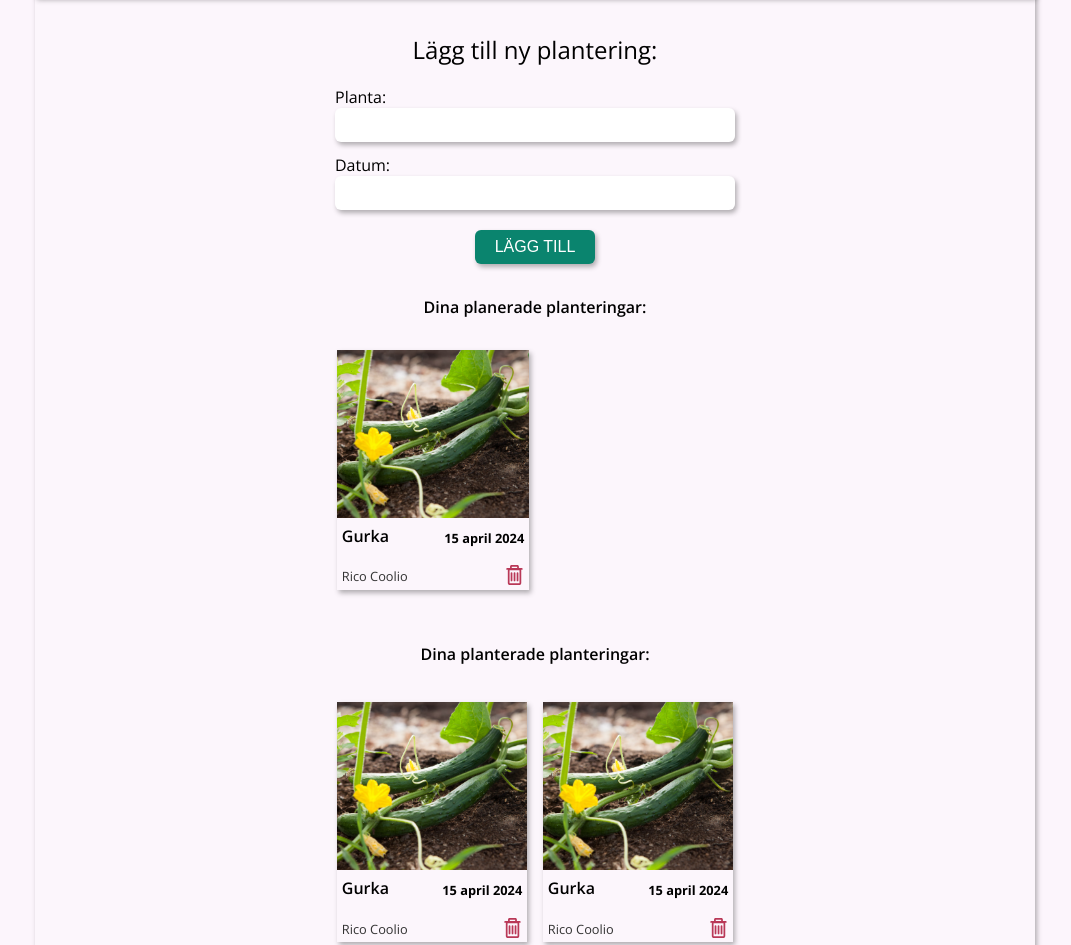
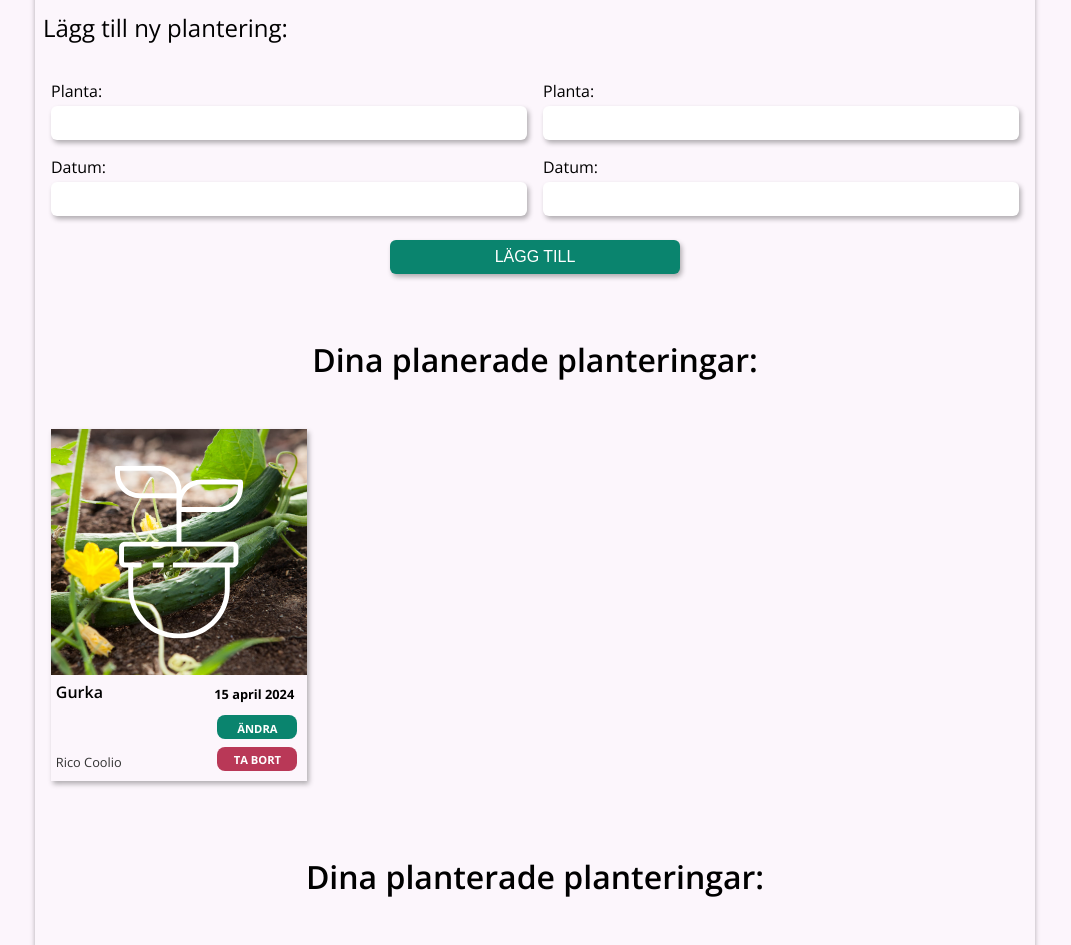
Before and after one commit to JonerSvensson/Planned-Planthood, a plain HTML site: page Jonas/mypage.html in a window 1280 px wide. Shown: the part 385-1330 px from the top of the page, without its empty margins (105-1176 px from the left). Drawn offline with nearby package versions, Linux system fonts and the light colour scheme.

Commit message:
Updated media query to work better on desktop

```diff
--- a/Jonas/mypage.html
+++ b/Jonas/mypage.html
@@ -4,12 +4,15 @@
     <meta charset="UTF-8" />
     <meta name="viewport" content="width=device-width, initial-scale=1.0" />
     <title>Planned Planthood | Min Sida</title>
-    <link rel="stylesheet" href="../styles/style.css" />
+    <link rel="stylesheet" href="./styles/style.css" />
     <link
-      href="https://fonts.googleapis.com/css2?family=Lato:wght@300;400;600;700&family=Maven+Pro:wght@400;600;700&family=Open+Sans:wght@400;600;700&display=swap"
+      href="https://fonts.googleapis.com/css2
+                ?family=Lato:wght@300;400;600;700
+                &family=Maven+Pro:wght@400;600;700
+                &family=Open+Sans:wght@400;600;700
+                &display=swap"
       rel="stylesheet"
     />
-    "
   </head>
   <body>
     <div class="grid-container">
@@ -46,13 +49,19 @@
         <h2>Lägg till ny plantering:</h2>
 
         <form action="/add" method="post">
-          <label for="planta">Planta:</label>
-          <input class="input-box" type="text" id="planta" name="planta" />
+          <label id="label-planta1" for="planta1">Planta:</label>
+          <input class="input-box" type="text" id="planta1" name="planta1" />
 
-          <label for="datum">Datum:</label>
-          <input class="input-box" type="text" id="datum" name="datum" />
+          <label id="label-planta2" for="planta2">Planta:</label>
+          <input class="input-box" type="text" id="planta2" name="planta2" />
 
-          <button type="submit">LÄGG TILL</button>
+          <label id="label-datum1" for="datum1">Datum:</label>
+          <input class="input-box" type="text" id="datum1" name="datum1" />
+
+          <label id="label-datum2" for="datum2">Datum:</label>
+          <input class="input-box" type="text" id="datum2" name="datum2" />
+
+          <button id="submit-planta" type="submit">LÄGG TILL</button>
         </form>
       </main>
 
@@ -75,6 +84,8 @@
             <span class="plant-name">Gurka</span>
             <span class="plant-date">15 april 2024</span>
             <span class="plant-footer">Rico Coolio</span>
+
+            <button class="edit-btn">ÄNDRA</button>
 
             <button class="delete-btn">
               <img src="../assets/icons/trashcan.svg" alt="" />
--- a/Jonas/styles/style.css
+++ b/Jonas/styles/style.css
@@ -25,7 +25,7 @@ Maven Pro: Titel
   --btn-red: #b93857;
   --brown: #9e6d52;
   --nav-green: #055647;
-  --light-pink:#fcf5fc;
+  --light-pink: #fcf5fc;
 
   /* ==  Typsnitt == */
   --font-title: "Maven Pro", sans-serif; /* Titel */
@@ -36,7 +36,7 @@ Maven Pro: Titel
   --gap: 1rem;
 
   /* == Design == */
-  --box-shadow: 2px 3px 5px rgba(0,0,0,0.3);
+  --box-shadow: 2px 3px 5px rgba(0, 0, 0, 0.3);
 }
 
 html {
@@ -54,8 +54,7 @@ body {
   height: 100%;
 }
 
-
-.grid-container{
+.grid-container {
   display: grid;
   grid-template-areas:
     "header"
@@ -67,18 +66,27 @@ body {
 }
 
 .grid-container h3,
-.grid-container h4{
+.grid-container h4 {
   font-weight: 600;
-  font-size: 1rem;
+  font-size: clamp(1rem, 2.5vw, 2rem);
   text-align: center;
 }
 
-header { grid-area: header; }
-.new-plant { grid-area: new-plant; }
-.planned-plants { grid-area: planned-plants; }
-.planted-plants { grid-area: planted-plants; }
-footer { grid-area: footer; }
-
+header {
+  grid-area: header;
+}
+.new-plant {
+  grid-area: new-plant;
+}
+.planned-plants {
+  grid-area: planned-plants;
+}
+.planted-plants {
+  grid-area: planted-plants;
+}
+footer {
+  grid-area: footer;
+}
 
 /* == Header ==*/
 
@@ -101,7 +109,7 @@ footer { grid-area: footer; }
 }
 .logo {
   position: absolute;
-  top: 45%;
+  top: 50%;
   left: 50%;
   transform: translate(-50%, -50%);
   z-index: 1;
@@ -115,6 +123,7 @@ footer { grid-area: footer; }
   position: absolute;
   bottom: 2rem;
   left: 50%;
+  bottom: 4%;
   transform: translateX(-50%);
   color: white;
   z-index: 1;
@@ -125,7 +134,7 @@ footer { grid-area: footer; }
 .main-nav {
   position: absolute;
   z-index: 1;
-  width: auto;
+  width: 100%;
   font-family: var(--font-title);
   font-weight: 500;
   font-size: 20px;
@@ -140,7 +149,7 @@ footer { grid-area: footer; }
   display: inline-block;
 }
 .burger-menu {
-  position: fixed;
+  position: absolute;
   top: 1rem;
   right: 1rem;
   z-index: 3;
@@ -165,7 +174,7 @@ footer { grid-area: footer; }
   max-width: 400px;
 }
 .new-plant label {
-  margin-bottom:-0.75rem ;
+  margin-bottom: -0.75rem;
   font-weight: 200;
 }
 .input-box {
@@ -197,30 +206,35 @@ footer { grid-area: footer; }
   font-size: 1rem;
 }
 
+  #planta2,
+  #datum2,
+  #label-planta2,
+  #label-datum2 {
+    display: none;
+  }
 /* == Listed Plants ==*/
-
 .planned-plants ul,
-.planted-plants ul{
+.planted-plants ul {
   padding: var(--gap);
   display: flex;
   justify-content: start;
   gap: var(--gap);
   list-style: none;
   margin: 0 auto;
-  max-width: 428px;
+  max-width: 500px;
 }
 
 .listed_plant {
   display: grid;
-  grid-template-columns: repeat(3, 1fr);
+  grid-template-columns: repeat(2, 1fr);
   grid-template-rows: 70% 12% 18%;
   grid-template-areas:
-    "img img img"
-    "name name date"
-    "footer delete delete";
+    "img img"
+    "name date"
+    "footer delete";
 
-  width: min(12rem, 100%);
-  height: 15rem;
+  width: clamp(12rem, 20vw, 16rem);
+  height: clamp(15rem, 25vw, 20rem);
   box-shadow: var(--box-shadow);
   position: relative;
 }
@@ -240,7 +254,7 @@ footer { grid-area: footer; }
   transform: translate(-50%, -50%);
   width: 50%;
   height: auto;
-  z-index: 1;
+  z-index: 2;
 }
 .plant-name {
   grid-area: name;
@@ -255,18 +269,20 @@ footer { grid-area: footer; }
 
   white-space: nowrap;
   align-self: end;
-  padding-right: 0.3rem;
+  justify-self: end;
 
+  padding-right: 0.8rem;
   font-size: 0.8rem;
   font-weight: 700;
 }
 .plant-footer {
   grid-area: footer;
 
-  align-self: end;
+  align-self: flex-end;
   justify-self: start;
   color: #333;
   padding: 0.3rem;
+  padding-bottom: 0.6rem;
   white-space: nowrap;
 
   font-size: 0.8rem;
@@ -288,6 +304,9 @@ footer { grid-area: footer; }
   height: 20px;
   display: block;
 }
+.edit-btn {
+  display: none;
+}
 
 /* == Footer ==*/
 
@@ -304,27 +323,28 @@ footer figure {
   margin: 0px;
   padding: var(--gap);
 }
+
 footer figure img {
   opacity: 73%;
+  width: 100%;
+  height: clamp(90px, 20vw, 277px);
+  object-fit: cover;
 }
-footer figure img {
-  width: 100%;
-  max-height: 90px;
-  object-fit: cover;
-  display: block;
-}
-footer h5{
+footer h5 {
   font-weight: 300;
   cursor: pointer;
 }
 
-
 @media (min-width: 500px) {
-  body{
+  body {
     max-width: 1000px;
     height: auto;
-    box-shadow: var(--box-shadow);
+    box-shadow: 0px 3px 5px rgba(0, 0, 0, 0.3);;
   }
+
+
+  /* == Navbar ==*/
+
   .main-nav {
     position: fixed;
     width: 100%;
@@ -334,7 +354,7 @@ footer h5{
     justify-content: center;
     align-items: center;
     z-index: 2;
-    box-shadow: 0 2px 4px rgba(0,0,0,0.1);
+    box-shadow: var(--box-shadow);
     padding: 0;
   }
   .burger-menu {
@@ -349,7 +369,6 @@ footer h5{
     margin: 0;
     padding: 0;
   }
-
   .full-menu li a {
     text-decoration: none;
     color: var(--nav-green);
@@ -357,12 +376,139 @@ footer h5{
     font-family: var(--font-title);
   }
 
+  /* == Add new plant ==*/
+
+  .new-plant form {
+    max-width: 100%;
+    padding: 1rem;
+    display: grid;
+    gap: var(--gap);
+    grid-template-columns: 1fr 1fr;
+    grid-template-rows: auto auto auto auto auto;
+    grid-template-areas:
+      "label-planta1 label-datum1"
+      "planta1 datum1"
+      "label-planta2 label-datum2"
+      "planta2 datum2"
+      "submit submit";
+  }
+  .new-plant h2 {
+    grid-area: titel;
+    text-align: left;
+    width: 100%;
+    margin-left: var(--gap);
+  }
+  #planta1 {
+    grid-area: planta1;
+  }
+  #datum1 {
+    grid-area: datum1;
+  }
+  #label-planta2{
+    display: block;
+  }
+    #submit-planta {
+    display: block;
+    grid-area: submit;
+  }
+  /* second forms */
+  #planta2 {
+    display: block;
+    grid-area: planta2;
+  }
+    #label-datum2{
+    display: block;
+  }
+  #datum2 {
+    display: block;
+    grid-area: datum2;
+  }
+
+  /* == ALL Listed Plants ==*/
+
+  .planned-plants ul,
+  .planted-plants ul {
+    max-width: 1000px;
+  }
+  .listed_plant {
+    width: clamp(12rem, 18vw, 16rem);
+    height: clamp(15rem, 23vw, 20rem);
+  }
+  .plant-icon {
+    display: block;
+  }
+  .delete-btn {
+    background-color: var(--btn-red);
+    color: white;
+    font-weight: 700;
+    font-family: var(--font-body);
+    font-size: clamp(0.6rem, 1vw, 0.7rem);
+    border-radius: 8px;
+    margin: 0.6rem;
+    margin-top: 0;
+
+    width: 5rem;
+    height: 1.5rem;
+
+    padding-left: clamp(0.2rem, 0.8vw, 0.6rem);
+    padding-right: clamp(0.2rem, 0.8vw, 0.6rem);
+  }
+  .delete-btn img {
+    display: none;
+  }
+  .delete-btn::after {
+    content: "TA BORT";
+  }
+
+  /* == Planned Plants ==*/
+
+  .planned-plants .listed_plant {
+    display: grid;
+    grid-template-columns: repeat(2, 1fr);
+    grid-template-rows: 70% auto auto auto;
+    grid-template-areas:
+      "img img"
+      "name date"
+      "footer edit"
+      "footer delete";
+
+    width: clamp(12rem, 20vw, 16rem);
+    height: 22rem;
+    box-shadow: var(--box-shadow);
+    position: relative;
+  }
+
+  .planned-plants .edit-btn {
+    grid-area: edit;
+
+    display: block;
+    justify-self: flex-end;
+    align-self: center;
+    margin: 0.6rem;
+    margin-bottom: 0rem;
+    padding: 0.4rem;
+
+    width: 5rem;
+    height: 1.5rem;
+
+    background-color: var(--title-green);
+    color: white;
+    font-weight: 700;
+    font-family: var(--font-body);
+    font-size: clamp(0.6rem, 1vw, 0.7rem);
+    border: none;
+    border-radius: 8px;
+    cursor: pointer;
+  }
+  /* == Footer ==*/
+
   footer figure {
     grid-template-columns: repeat(4, 1fr);
     grid-template-rows: 1fr;
   }
   footer figure img {
-  opacity: 73%;
-  height: 90px;
+    opacity: 73%;
+    min-height: 90px;
+    object-fit: cover;
   }
 }
```
Also changed, not shown: Hanad/style.css (+5 -5 lines).
